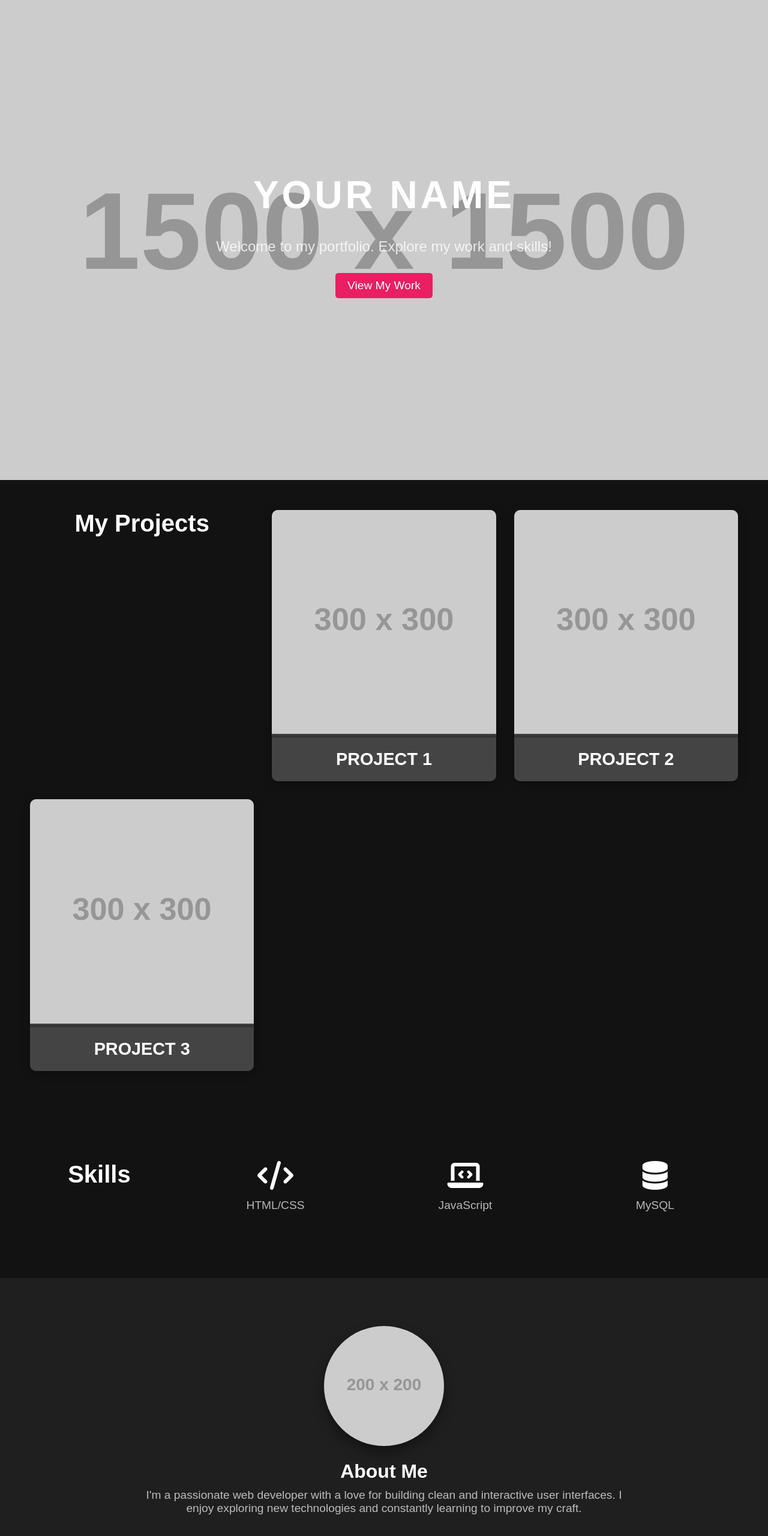
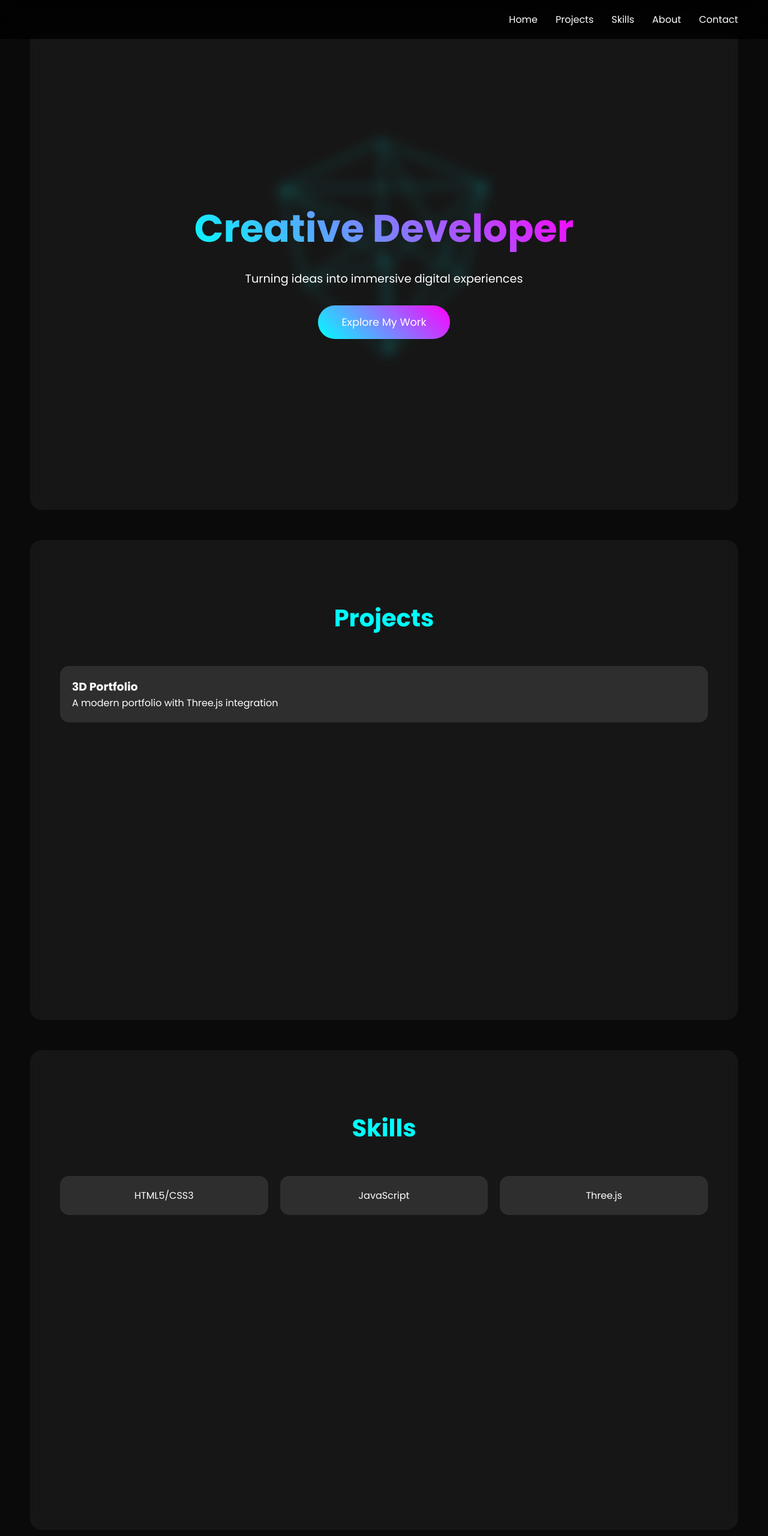
Before and after one commit to imeshsan2008/imeshsan2008.github.io, a plain HTML site: page index.html in a window 1280 px wide. Shown: the top 2560 px of the page at 60% size. Drawn offline with nearby package versions, Linux system fonts and the light colour scheme; placeholder pictures from the web are drawn by us.

Commit message:
Update index.html

```diff
--- a/index.html
+++ b/index.html
@@ -3,293 +3,302 @@
 <head>
     <meta charset="UTF-8">
     <meta name="viewport" content="width=device-width, initial-scale=1.0">
-    <title>3D Portfolio</title>
+    <title>Modern 3D Portfolio</title>
+    <link href="https://fonts.googleapis.com/css2?family=Poppins:wght@300;400;500;600;700&display=swap" rel="stylesheet">
+    <script src="https://cdnjs.cloudflare.com/ajax/libs/three.js/r128/three.min.js"></script>
     <style>
-        /* Reset some default styles */
         * {
             margin: 0;
             padding: 0;
             box-sizing: border-box;
+            font-family: 'Poppins', sans-serif;
         }
 
         body {
-            font-family: 'Arial', sans-serif;
-            background: #121212;
-            color: white;
+            background: #0a0a0a;
+            color: #fff;
             overflow-x: hidden;
         }
 
-        a {
-            text-decoration: none;
-            color: inherit;
+        .navbar {
+            position: fixed;
+            top: 0;
+            width: 100%;
+            padding: 20px 50px;
+            background: rgba(0, 0, 0, 0.8);
+            backdrop-filter: blur(10px);
+            z-index: 1000;
         }
 
-        /* Hero Section */
+        .nav-links {
+            display: flex;
+            gap: 30px;
+            justify-content: flex-end;
+        }
+
+        .nav-links a {
+            color: #fff;
+            text-decoration: none;
+            position: relative;
+            transition: 0.3s;
+        }
+
+        .nav-links a::after {
+            content: '';
+            position: absolute;
+            bottom: -5px;
+            left: 0;
+            width: 0;
+            height: 2px;
+            background: #00ffff;
+            transition: 0.3s;
+        }
+
+        .nav-links a:hover::after {
+            width: 100%;
+        }
+
         .hero {
             height: 100vh;
-            background: url('https://via.placeholder.com/1500') center/cover no-repeat;
             display: flex;
+            align-items: center;
             justify-content: center;
-            align-items: center;
+            position: relative;
+            overflow: hidden;
+        }
+
+        .hero-content {
             text-align: center;
-            position: relative;
-            color: white;
-            padding: 50px;
+            z-index: 1;
         }
 
         .hero h1 {
             font-size: 4rem;
-            text-transform: uppercase;
-            letter-spacing: 5px;
-            animation: float 3s ease-in-out infinite;
+            margin-bottom: 20px;
+            background: linear-gradient(45deg, #00ffff, #ff00ff);
+            -webkit-background-clip: text;
+            -webkit-text-fill-color: transparent;
         }
 
         .hero p {
-            font-size: 1.5rem;
-            margin-top: 20px;
-            opacity: 0.8;
+            font-size: 1.2rem;
+            margin-bottom: 30px;
         }
 
         .cta-btn {
-            display: inline-block;
-            background: #e91e63;
-            color: white;
-            padding: 10px 20px;
-            font-size: 1.2rem;
-            margin-top: 30px;
-            border-radius: 5px;
-            transform: translateZ(0);
-            transition: transform 0.3s ease;
+            padding: 15px 40px;
+            background: linear-gradient(45deg, #00ffff, #ff00ff);
+            border: none;
+            border-radius: 30px;
+            color: #fff;
+            font-size: 1.1rem;
+            cursor: pointer;
+            transition: 0.3s;
         }
 
         .cta-btn:hover {
-            transform: translateY(-5px) scale(1.1);
+            transform: scale(1.05);
+            box-shadow: 0 0 20px rgba(0, 255, 255, 0.5);
         }
 
-        /* Section Container */
-        .section {
+        section {
             padding: 100px 50px;
-            text-align: center;
+            min-height: 100vh;
+            backdrop-filter: blur(10px);
+            background: rgba(255, 255, 255, 0.05);
+            border-radius: 20px;
+            margin: 50px;
         }
 
-        .section h2 {
+        .section-title {
             font-size: 2.5rem;
             margin-bottom: 50px;
+            text-align: center;
+            color: #00ffff;
         }
 
-        .section p {
-            font-size: 1.2rem;
-            opacity: 0.7;
-        }
-
-        /* Projects Section */
-        .projects {
+        .projects-grid {
             display: grid;
-            grid-template-columns: repeat(3, 1fr);
+            grid-template-columns: repeat(auto-fit, minmax(300px, 1fr));
             gap: 30px;
-            padding: 50px;
         }
 
         .project-card {
-            background: #333;
-            border-radius: 10px;
-            overflow: hidden;
-            position: relative;
-            box-shadow: 0 4px 15px rgba(0, 0, 0, 0.3);
-            transition: transform 0.3s ease;
+            background: rgba(255, 255, 255, 0.1);
+            padding: 20px;
+            border-radius: 15px;
+            transition: 0.3s;
+            cursor: pointer;
         }
 
         .project-card:hover {
-            transform: translateY(-10px) rotateX(5deg) rotateY(5deg);
+            transform: translateY(-10px);
+            box-shadow: 0 0 30px rgba(0, 255, 255, 0.2);
         }
 
-        .project-card img {
-            width: 100%;
-            height: auto;
-            object-fit: cover;
-            border-bottom: 2px solid #444;
+        .skills-container {
+            display: grid;
+            grid-template-columns: repeat(auto-fit, minmax(200px, 1fr));
+            gap: 20px;
         }
 
-        .project-card h3 {
-            font-size: 1.8rem;
+        .skill-item {
+            background: rgba(255, 255, 255, 0.1);
             padding: 20px;
-            background: #444;
-            margin: 0;
-            color: #fff;
-            text-transform: uppercase;
+            border-radius: 15px;
+            text-align: center;
+            transition: 0.3s;
         }
 
-        /* Skills Section */
-        .skills {
-            display: flex;
-            justify-content: space-around;
-            flex-wrap: wrap;
-            gap: 40px;
+        .skill-item:hover {
+            background: rgba(0, 255, 255, 0.1);
         }
 
-        .skill {
-            text-align: center;
-            width: 150px;
+        .about-content {
+            max-width: 800px;
+            margin: 0 auto;
+            line-height: 1.6;
         }
 
-        .skill i {
-            font-size: 3rem;
-            margin-bottom: 15px;
-            transition: transform 0.3s ease;
+        .contact-form {
+            max-width: 600px;
+            margin: 0 auto;
         }
 
-        .skill:hover i {
-            transform: rotate(20deg) scale(1.1);
+        .form-group {
+            margin-bottom: 20px;
         }
 
-        /* About Me Section */
-        .about-me {
-            background: #1f1f1f;
-            padding: 80px 50px;
+        input, textarea {
+            width: 100%;
+            padding: 15px;
+            background: rgba(255, 255, 255, 0.1);
+            border: none;
+            border-radius: 10px;
+            color: #fff;
         }
 
-        .about-me img {
-            width: 200px;
-            height: 200px;
-            border-radius: 50%;
-            margin-bottom: 20px;
-            box-shadow: 0 10px 20px rgba(0, 0, 0, 0.4);
+        #canvas-container {
+            position: fixed;
+            top: 0;
+            left: 0;
+            width: 100%;
+            height: 100%;
+            z-index: -1;
         }
 
-        .about-me h3 {
-            font-size: 2rem;
-            margin-bottom: 10px;
+        @keyframes float {
+            0% { transform: translateY(0px); }
+            50% { transform: translateY(-20px); }
+            100% { transform: translateY(0px); }
         }
 
-        .about-me p {
-            font-size: 1.2rem;
-            max-width: 800px;
-            margin: auto;
-        }
-
-        /* Contact Section */
-        .contact-form {
-            display: flex;
-            flex-direction: column;
-            gap: 15px;
-            margin-top: 30px;
-        }
-
-        .contact-form input,
-        .contact-form textarea {
-            padding: 10px;
-            font-size: 1.1rem;
-            border: 1px solid #444;
-            background: #222;
-            color: white;
-            border-radius: 5px;
-            outline: none;
-            transition: border-color 0.3s ease;
-        }
-
-        .contact-form input:focus,
-        .contact-form textarea:focus {
-            border-color: #e91e63;
-        }
-
-        .contact-form button {
-            padding: 10px 20px;
-            font-size: 1.2rem;
-            background: #e91e63;
-            color: white;
-            border: none;
-            border-radius: 5px;
-            cursor: pointer;
-            transition: background 0.3s ease;
-        }
-
-        .contact-form button:hover {
-            background: #d81b60;
-        }
-
-        /* Animations */
-        @keyframes float {
-            0% {
-                transform: translateY(0);
-            }
-
-            50% {
-                transform: translateY(-20px);
-            }
-
-            100% {
-                transform: translateY(0);
-            }
+        .floating {
+            animation: float 3s ease-in-out infinite;
         }
     </style>
 </head>
 <body>
-    <!-- Hero Section -->
-    <div class="hero">
-        <div>
-            <h1>Your Name</h1>
-            <p>Welcome to my portfolio. Explore my work and skills!</p>
-            <a href="#projects" class="cta-btn">View My Work</a>
+    <nav class="navbar">
+        <div class="nav-links">
+            <a href="#home">Home</a>
+            <a href="#projects">Projects</a>
+            <a href="#skills">Skills</a>
+            <a href="#about">About</a>
+            <a href="#contact">Contact</a>
         </div>
-    </div>
+    </nav>
 
-    <!-- Projects Section -->
-    <div id="projects" class="section projects">
-        <h2>My Projects</h2>
-        <div class="project-card">
-            <img src="https://via.placeholder.com/300" alt="Project 1">
-            <h3>Project 1</h3>
+    <div id="canvas-container"></div>
+
+    <section id="home" class="hero">
+        <div class="hero-content">
+            <h1 class="floating">Creative Developer</h1>
+            <p>Turning ideas into immersive digital experiences</p>
+            <button class="cta-btn">Explore My Work</button>
         </div>
-        <div class="project-card">
-            <img src="https://via.placeholder.com/300" alt="Project 2">
-            <h3>Project 2</h3>
+    </section>
+
+    <section id="projects">
+        <h2 class="section-title">Projects</h2>
+        <div class="projects-grid">
+            <div class="project-card">
+                <h3>3D Portfolio</h3>
+                <p>A modern portfolio with Three.js integration</p>
+            </div>
+            <!-- Add more project cards -->
         </div>
-        <div class="project-card">
-            <img src="https://via.placeholder.com/300" alt="Project 3">
-            <h3>Project 3</h3>
+    </section>
+
+    <section id="skills">
+        <h2 class="section-title">Skills</h2>
+        <div class="skills-container">
+            <div class="skill-item">HTML5/CSS3</div>
+            <div class="skill-item">JavaScript</div>
+            <div class="skill-item">Three.js</div>
+            <!-- Add more skills -->
         </div>
-    </div>
+    </section>
 
-    <!-- Skills Section -->
-    <div id="skills" class="section skills">
-        <h2>Skills</h2>
-        <div class="skill">
-            <i class="fas fa-code"></i>
-            <p>HTML/CSS</p>
+    <section id="about">
+        <h2 class="section-title">About Me</h2>
+        <div class="about-content">
+            <p>Experienced developer with passion for creating immersive web experiences...</p>
         </div>
-        <div class="skill">
-            <i class="fas fa-laptop-code"></i>
-            <p>JavaScript</p>
-        </div>
-        <div class="skill">
-            <i class="fas fa-database"></i>
-            <p>MySQL</p>
-        </div>
-    </div>
+    </section>
 
-    <!-- About Me Section -->
-    <div id="about" class="about-me section">
-        <img src="https://via.placeholder.com/200" alt="Your photo">
-        <h3>About Me</h3>
-        <p>I'm a passionate web developer with a love for building clean and interactive user interfaces. I enjoy exploring new technologies and constantly learning to improve my craft.</p>
-    </div>
-
-    <!-- Contact Section -->
-    <div id="contact" class="section">
-        <h2>Contact Me</h2>
-        <div class="contact-form">
-            <input type="text" placeholder="Your Name">
-            <input type="email" placeholder="Your Email">
-            <textarea rows="4" placeholder="Your Message"></textarea>
-            <button>Send Message</button>
-        </div>
-    </div>
-
-    <!-- FontAwesome for icons -->
-    <script src="https://kit.fontawesome.com/a076d05399.js"></script>
+    <section id="contact">
+        <h2 class="section-title">Contact</h2>
+        <form class="contact-form">
+            <div class="form-group">
+                <input type="text" placeholder="Name">
+            </div>
+            <div class="form-group">
+                <input type="email" placeholder="Email">
+            </div>
+            <div class="form-group">
+                <textarea placeholder="Message" rows="5"></textarea>
+            </div>
+            <button class="cta-btn">Send Message</button>
+        </form>
+    </section>
 
     <script>
-        // Smooth Scroll to Sections
+        // Three.js Scene Setup
+        const scene = new THREE.Scene();
+        const camera = new THREE.PerspectiveCamera(75, window.innerWidth / window.innerHeight, 0.1, 1000);
+        const renderer = new THREE.WebGLRenderer({ alpha: true });
+        renderer.setSize(window.innerWidth, window.innerHeight);
+        document.getElementById('canvas-container').appendChild(renderer.domElement);
+
+        // Add 3D object
+        const geometry = new THREE.BoxGeometry(2, 2, 2);
+        const material = new THREE.MeshBasicMaterial({
+            color: 0x00ffff,
+            wireframe: true
+        });
+        const cube = new THREE.Mesh(geometry, material);
+        scene.add(cube);
+
+        camera.position.z = 5;
+
+        // Animation
+        function animate() {
+            requestAnimationFrame(animate);
+            cube.rotation.x += 0.01;
+            cube.rotation.y += 0.01;
+            renderer.render(scene, camera);
+        }
+        animate();
+
+        // Resize handler
+        window.addEventListener('resize', () => {
+            camera.aspect = window.innerWidth / window.innerHeight;
+            camera.updateProjectionMatrix();
+            renderer.setSize(window.innerWidth, window.innerHeight);
+        });
+
+        // Smooth scroll
         document.querySelectorAll('a[href^="#"]').forEach(anchor => {
             anchor.addEventListener('click', function (e) {
                 e.preventDefault();
@@ -298,6 +307,31 @@
                 });
             });
         });
+
+        // Scroll animation
+        window.addEventListener('scroll', () => {
+            const scrolled = window.pageYOffset;
+            cube.rotation.z = scrolled * 0.005;
+        });
+
+        // Intersection Observer for section animations
+        const observer = new IntersectionObserver((entries) => {
+            entries.forEach(entry => {
+                if (entry.isIntersecting) {
+                    entry.target.style.opacity = 1;
+                    entry.target.style.transform = 'translateY(0)';
+                }
+            });
+        }, {
+            threshold: 0.1
+        });
+
+        document.querySelectorAll('section').forEach(section => {
+            section.style.opacity = 0;
+            section.style.transform = 'translateY(50px)';
+            section.style.transition = 'all 0.6s ease-out';
+            observer.observe(section);
+        });
     </script>
 </body>
 </html>
```
